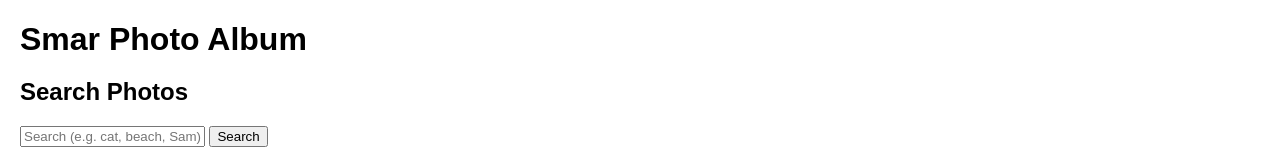
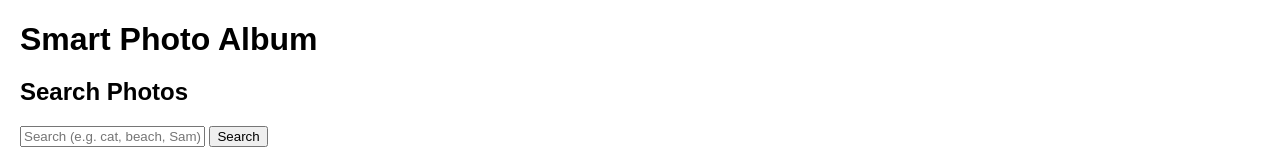
Before and after one commit to nope-nah-never/photos_frontend, a plain HTML site: page index.html in a window 1280 px wide. Shown: the top 160 px of the page. Drawn offline with Linux system fonts and the light colour scheme.

Commit message:
reverting changes after test success

```diff
--- a/index.html
+++ b/index.html
@@ -6,7 +6,7 @@
   <link rel="stylesheet" href="style.css">
 </head>
 <body>
-  <h1>Smar Photo Album</h1>
+  <h1>Smart Photo Album</h1>
 
   <!-- Search box -->
   <section>
```
